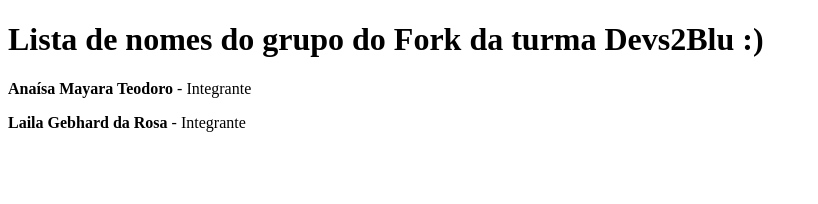
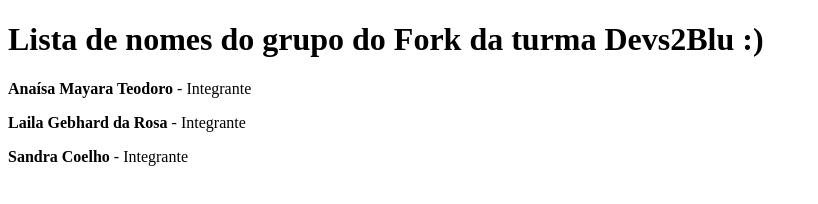
Before and after one commit to anaisateodoro/devs2bluFork2, a plain HTML site: page index.html in a window 1280 px wide. Shown: the whole page, without its empty margins (0-818 px from the left). Drawn offline with Linux system fonts and the light colour scheme.

Commit message:
Sandra commit

```diff
--- a/index.html
+++ b/index.html
@@ -10,5 +10,6 @@
     <h1>Lista de nomes do grupo do Fork da turma Devs2Blu :)</h1>
     <p><b>Anaísa Mayara Teodoro</b> - Integrante</p>
     <p><b>Laila Gebhard da Rosa</b> - Integrante</p>
+    <p><b>Sandra Coelho</b> - Integrante</p>
 </body>
 </html>
```
